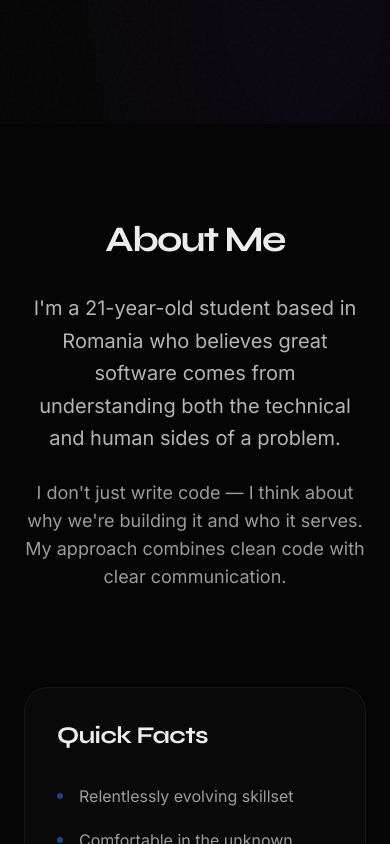
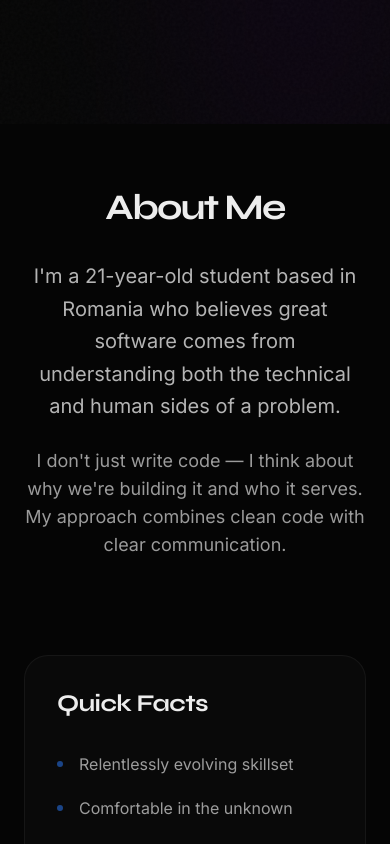
Before and after one commit to hexa325/portfolio-website, a Next.js app: page / in a window 390 px wide. Shown: the part 720-1564 px from the top of the page. Built offline with nearby package versions, Linux system fonts and the light colour scheme.

Commit message:
style: responsive section padding for better mobile feel

```diff
--- a/src/app/globals.css
+++ b/src/app/globals.css
@@ -92,8 +92,7 @@
   }
 
   .section-padding {
-    padding-top: 6rem;
-    padding-bottom: 6rem;
+    @apply py-16 md:py-24;
   }
 
   .ambient-glow {
```
